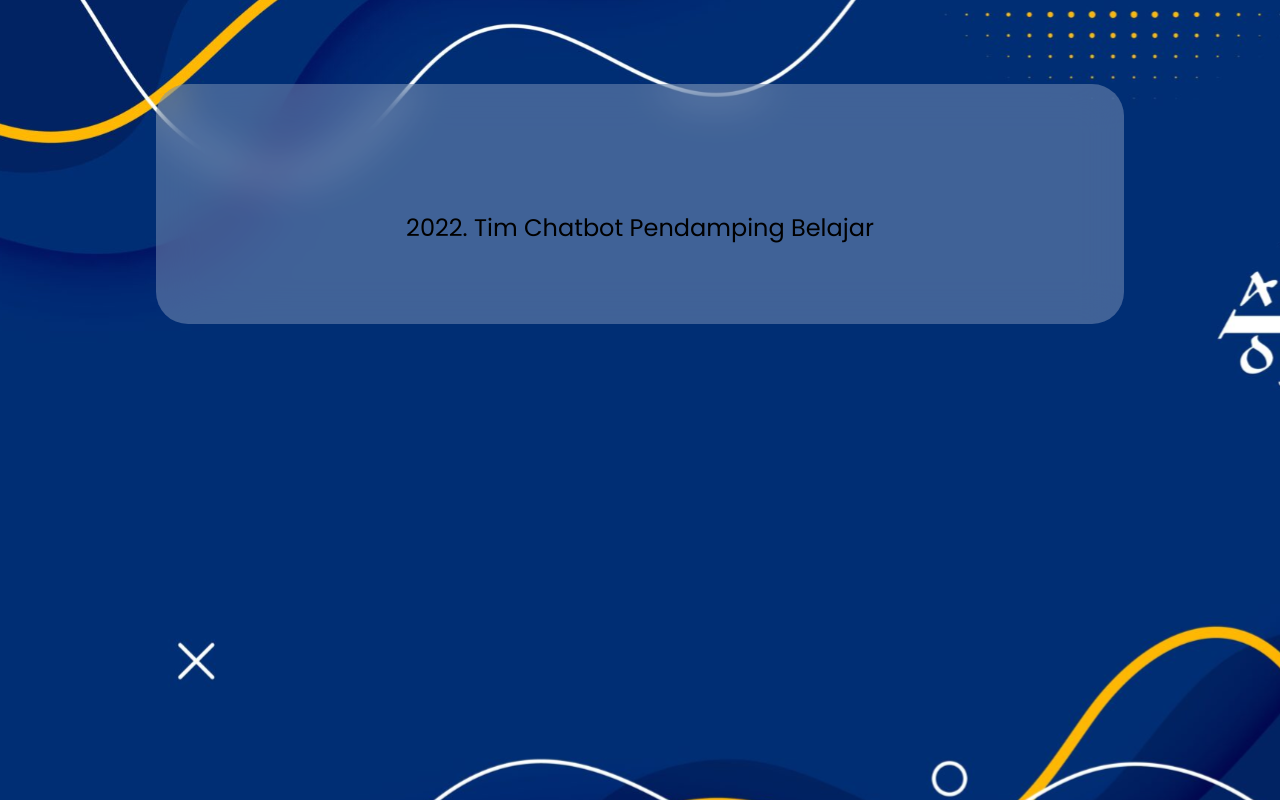
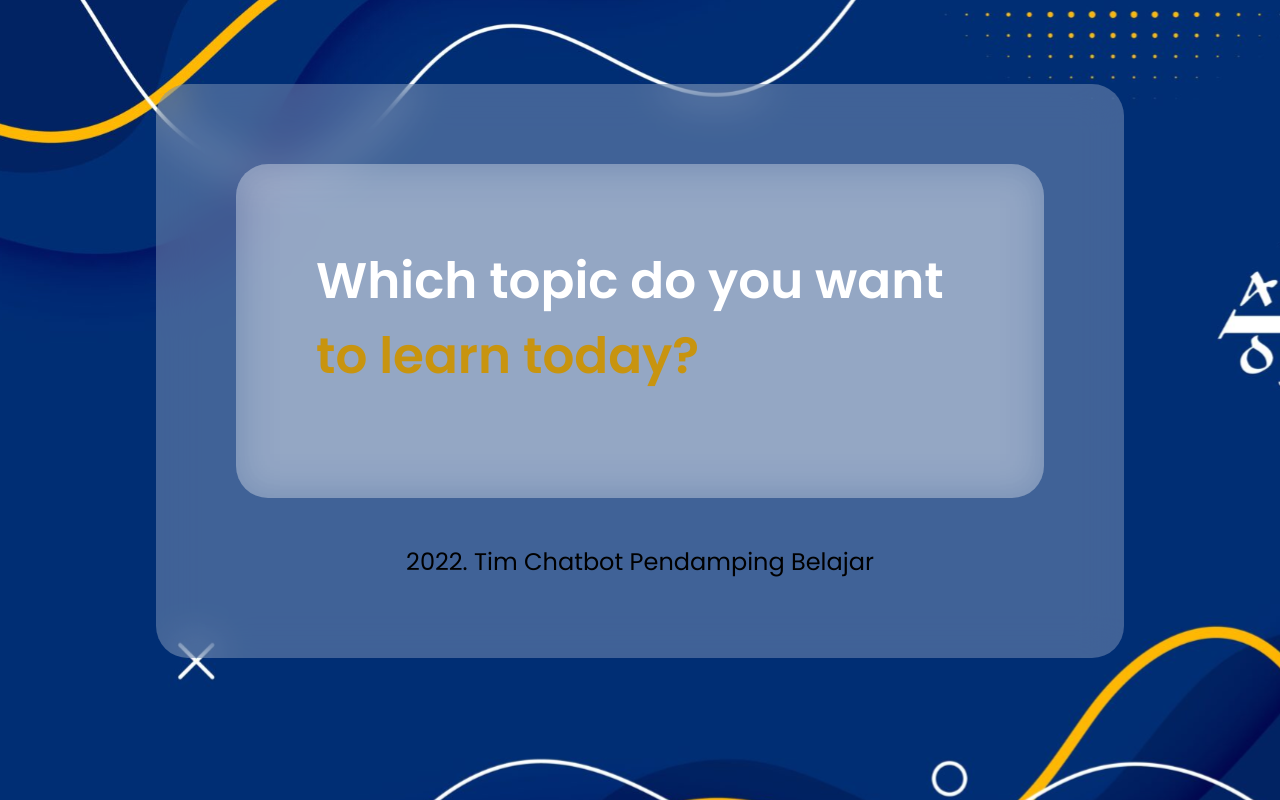
Before and after one commit to naufalHaidar12342/nextjs-rasa-chatbot, a Next.js app: page /faq in a window 1280 px wide. Built offline with nearby package versions, Linux system fonts and the light colour scheme.

Commit message:
adding content to faq page, add height and overflow scroll to scrollableLayout

```diff
--- a/components/ScrollableLayout.jsx
+++ b/components/ScrollableLayout.jsx
@@ -1,6 +1,12 @@
 export default function ScrollableLayout({ children }) {
   return (
-    <div className="h-1/2 overflow-scroll">
+    <div
+      className="h-1/2 overflow-scroll relative  z-20 p-20 rounded-[32px] flex items-center flex-col "
+      style={{
+        backdropFilter: "saturate(100%) blur(20px)",
+        background: "rgba(255, 255, 255, 0.25)",
+      }}
+    >
       <div>{children}</div>
     </div>
   );
--- a/pages/faq.jsx
+++ b/pages/faq.jsx
@@ -1,5 +1,43 @@
+import { domAnimation, LazyMotion, m, motion } from "framer-motion";
+import { useState } from "react";
 import Layout from "../components/Layout";
+import ScrollableLayout from "../components/ScrollableLayout";
 
 export default function FAQ() {
-  return <Layout title="Frequently Asked Question"></Layout>;
+  const [isOpen, setIsOpen] = useState(false);
+  return (
+    <Layout title="Frequently Asked Question">
+      <style jsx>{`
+        .linear-gradient-text {
+          background: -webkit-linear-gradient(
+            -90deg,
+            #ffffff 59.92%,
+            #c8940f 20%
+          );
+          -webkit-background-clip: text;
+          -webkit-text-fill-color: transparent;
+        }
+      `}</style>
+      <ScrollableLayout>
+        <motion.div
+          className="flex flex-col items-center"
+          animate={{ opacity: 1, scale: 1 }}
+          initial={{ opacity: 0, scale: 0.5 }}
+          transition={{ duration: 0.8, delay: 0.5, ease: [0, 0.71, 0.2, 1.01] }}
+        >
+          <h2
+            className="text-[50px] font-medium linear-gradient-text"
+            style={{ fontWeight: 600 }}
+          >
+            Which topic do you want to learn today?
+          </h2>
+          <div className="flex flex-col justify-center items-center space-y-5 pt-6">
+            <m.div initial={false} animate={isOpen ? "open" : "closed"}>
+              <m.div></m.div>
+            </m.div>
+          </div>
+        </motion.div>
+      </ScrollableLayout>
+    </Layout>
+  );
 }
```
